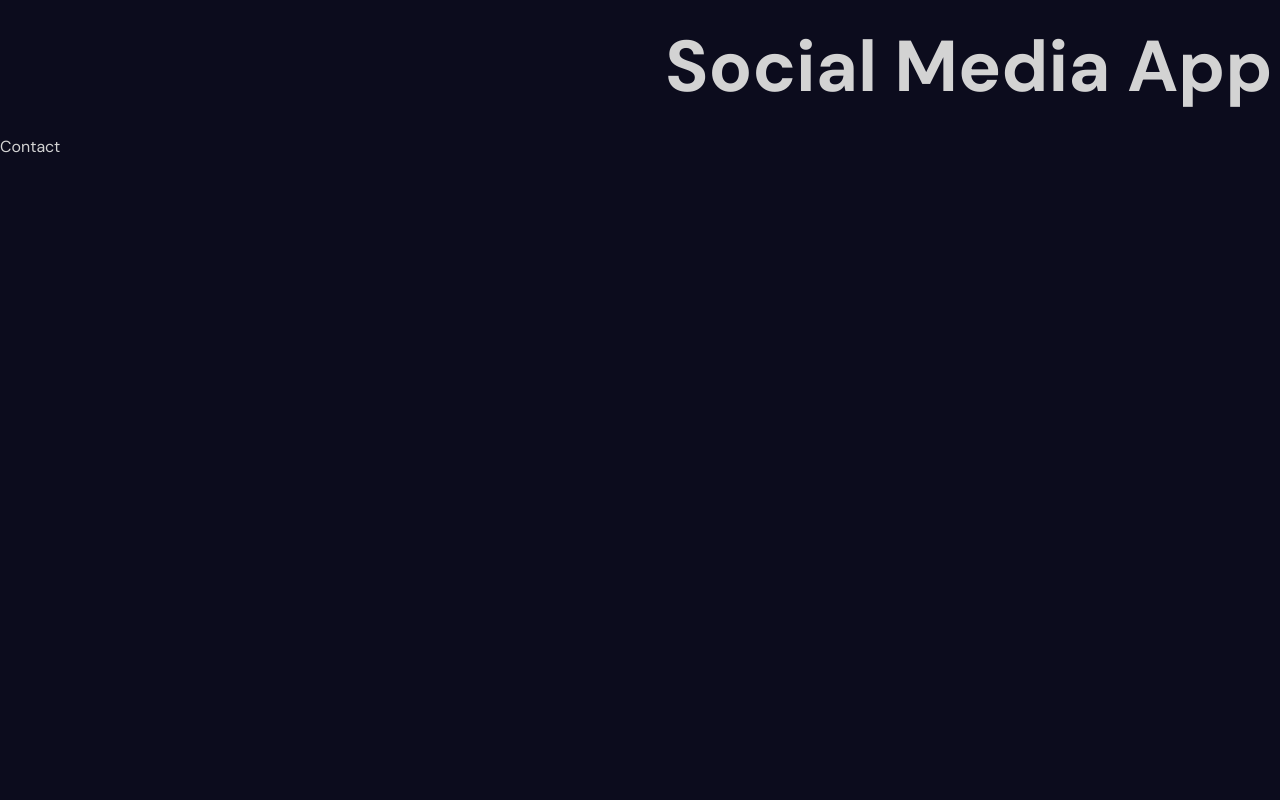
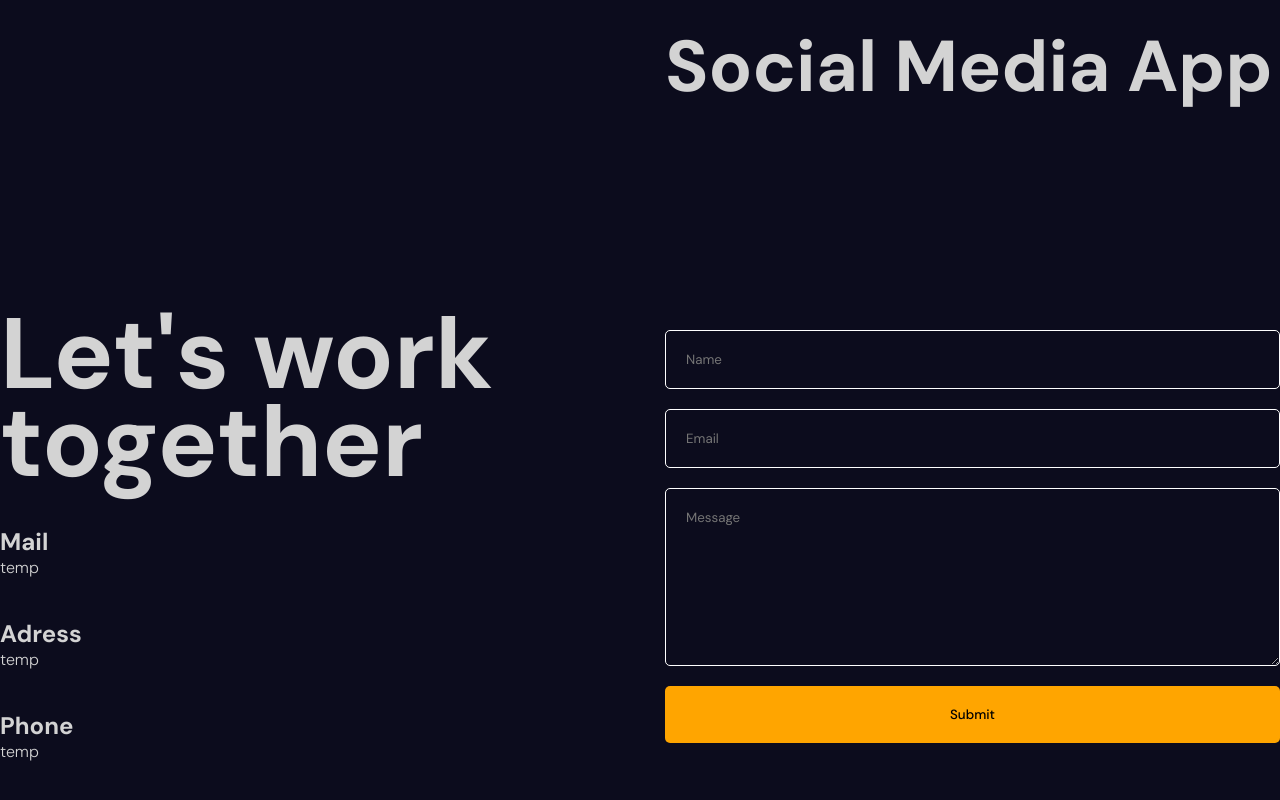
Before and after one commit to SlaviHristev/Portfolio-website, a React (Vite) app: page / in a window 1280 px wide. Shown: the part 5617-6417 px from the top of the page. Built offline with nearby package versions, Linux system fonts and the light colour scheme.

Commit message:
Created and styled contact page using framer motion

```diff
--- a/src/App.jsx
+++ b/src/App.jsx
@@ -1,4 +1,5 @@
 import './app.scss'
+import Contact from './components/contact/Contact';
 import Hero from './components/hero/Hero';
 import Navbar from './components/navbar/Navbar';
 import Parallax from './components/parallax/Parallax';
@@ -15,7 +16,7 @@
     <section><Services/></section>
     <section id='Portfolio'><Parallax type="portfolio"/></section>
     <Portfolio/>
-    <section id='Contact'>Contact</section>
+    <section id='Contact'><Contact/></section>
 
   </div>;
 };
--- /dev/null
+++ b/src/components/contact/Contact.jsx
@@ -0,0 +1,82 @@
+import { motion, useInView } from 'framer-motion';
+import './contact.scss';
+import { useRef } from 'react';
+
+const Contact = () => {
+
+    const variants = {
+        initial: {
+            y: 500,
+            opacity: 0
+        },
+        animate: {
+            y: 0,
+            opacity: 1,
+            transition: {
+                duration: 0.5,
+                staggerChildren: 0.1,
+            },
+        }
+    }
+
+    const ref = useRef();
+    const isInView = useInView(ref, { margin: '-100px' });
+    return (
+        <motion.div className='contact' variants={variants} initial='initial' whileInView='animate' ref={ref}>
+            <motion.div className="textContainer" variants={variants}>
+                <motion.h1 variants={variants}>Let's work together</motion.h1>
+                <motion.div className="item" variants={variants}>
+                    <h2>Mail</h2>
+                    <span>temp</span>
+                </motion.div>
+                <motion.div className="item" variants={variants}>
+                    <h2>Adress</h2>
+                    <span>temp</span>
+                </motion.div>
+                <motion.div className="item" variants={variants}>
+                    <h2>Phone</h2>
+                    <span>temp</span>
+                </motion.div>
+            </motion.div>
+            <div className="formContainer">
+                <motion.div
+                    className="phoneSvg"
+                    initial={{ opacity: 1 }}
+                    whileInView={{ opacity: 0 }}
+                    transition={{ delay: 3, duration: 1 }}
+                >
+                    <svg width="450px" height="450px" viewBox="0 0 32.666 32.666">
+                        <motion.path
+                            strokeWidth={0.2}
+                            fill="none"
+                            initial={{ pathLength: 0 }}
+                            animate={isInView && { pathLength: 1 }}
+                            transition={{ duration: 3 }}
+                            d="M28.189,16.504h-1.666c0-5.437-4.422-9.858-9.856-9.858l-0.001-1.664C23.021,4.979,28.189,10.149,28.189,16.504z
+            M16.666,7.856L16.665,9.52c3.853,0,6.983,3.133,6.981,6.983l1.666-0.001C25.312,11.735,21.436,7.856,16.666,7.856z M16.333,0
+            C7.326,0,0,7.326,0,16.334c0,9.006,7.326,16.332,16.333,16.332c0.557,0,1.007-0.45,1.007-1.006c0-0.559-0.45-1.01-1.007-1.01
+            c-7.896,0-14.318-6.424-14.318-14.316c0-7.896,6.422-14.319,14.318-14.319c7.896,0,14.317,6.424,14.317,14.319
+            c0,3.299-1.756,6.568-4.269,7.954c-0.913,0.502-1.903,0.751-2.959,0.761c0.634-0.377,1.183-0.887,1.591-1.529
+            c0.08-0.121,0.186-0.228,0.238-0.359c0.328-0.789,0.357-1.684,0.555-2.518c0.243-1.064-4.658-3.143-5.084-1.814
+            c-0.154,0.492-0.39,2.048-0.699,2.458c-0.275,0.366-0.953,0.192-1.377-0.168c-1.117-0.952-2.364-2.351-3.458-3.457l0.002-0.001
+            c-0.028-0.029-0.062-0.061-0.092-0.092c-0.031-0.029-0.062-0.062-0.093-0.092v0.002c-1.106-1.096-2.506-2.34-3.457-3.459
+            c-0.36-0.424-0.534-1.102-0.168-1.377c0.41-0.311,1.966-0.543,2.458-0.699c1.326-0.424-0.75-5.328-1.816-5.084
+            c-0.832,0.195-1.727,0.227-2.516,0.553c-0.134,0.057-0.238,0.16-0.359,0.24c-2.799,1.774-3.16,6.082-0.428,9.292
+            c1.041,1.228,2.127,2.416,3.245,3.576l-0.006,0.004c0.031,0.031,0.063,0.06,0.095,0.09c0.03,0.031,0.059,0.062,0.088,0.095
+            l0.006-0.006c1.16,1.118,2.535,2.765,4.769,4.255c4.703,3.141,8.312,2.264,10.438,1.098c3.67-2.021,5.312-6.338,5.312-9.719
+            C32.666,7.326,25.339,0,16.333,0z"
+                        />
+                    </svg>
+                </motion.div>
+                <motion.form initial={{ opacity: 0 }} whileInView={{ opacity: 1 }} transition={{ delay: 4, duration: 1 }}>
+                    <input type="text" required placeholder='Name' />
+                    <input type="email" required placeholder='Email' />
+                    <textarea rows={8} placeholder='Message' />
+                    <button>Submit</button>
+                </motion.form>
+            </div>
+        </motion.div>
+    )
+}
+
+export default Contact;
--- /dev/null
+++ b/src/components/contact/contact.scss
@@ -0,0 +1,56 @@
+.contact {
+    height: 100%;
+    max-width: 1366px;
+    margin: auto;
+    display: flex;
+    align-items: center;
+    gap: 50px;
+
+    .textContainer {
+        flex: 1;
+        display: flex;
+        flex-direction: column;
+        gap: 40px;
+
+        h1 {
+            font-size: 100px;
+            line-height: 88px;
+        }
+
+        span {
+            font-weight: 300;
+        }
+    }
+
+    .formContainer {
+        flex: 1;
+        position: relative;
+        .phoneSvg{
+            position: absolute;
+            margin: auto;
+            stroke: orange;
+        }
+        form {
+            display: flex;
+            flex-direction: column;
+            gap: 20px;
+
+            input,textarea {
+                padding: 20px;
+                background-color: transparent;
+                border: 1px solid white;
+                color: white;
+                border-radius: 5px;
+
+            }
+            button{
+                padding: 20px;
+                cursor: pointer;
+                background-color: orange;
+                border: none;
+                font-weight: 500;
+                border-radius: 5px;
+            }
+        }
+    }
+}
```
